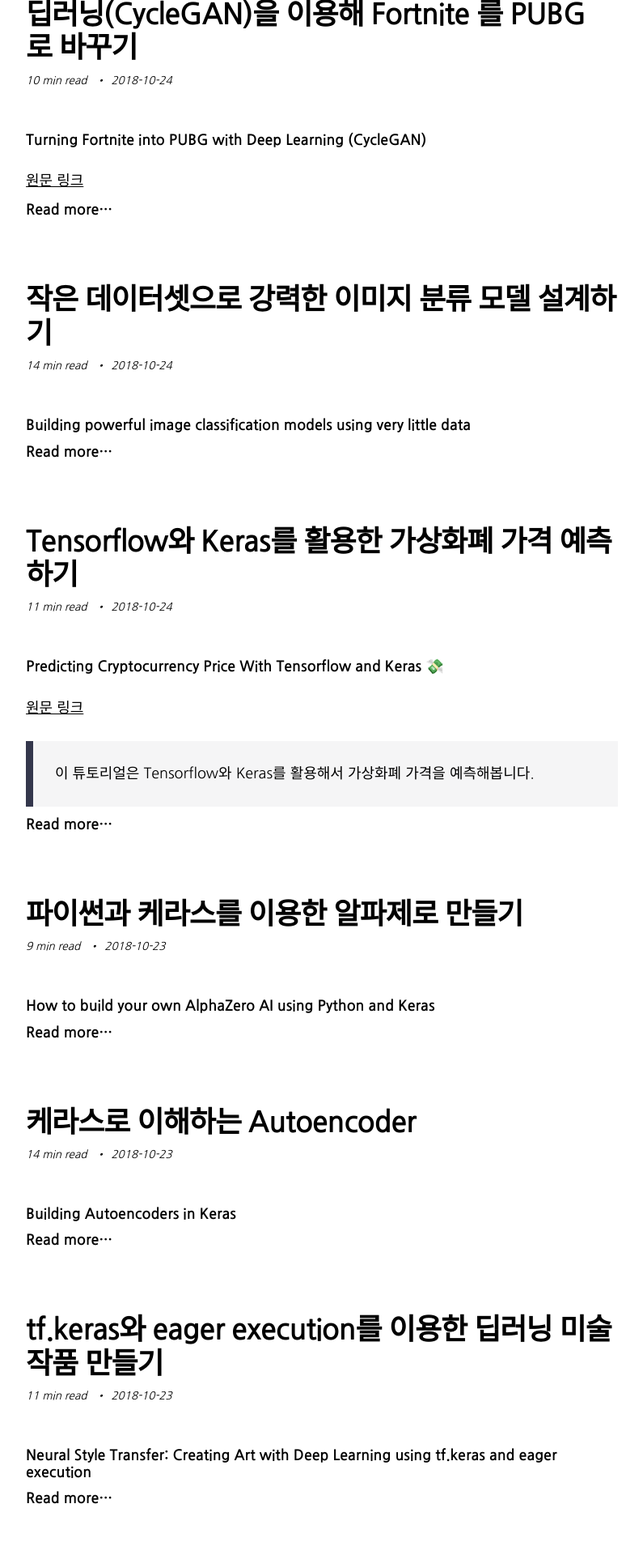
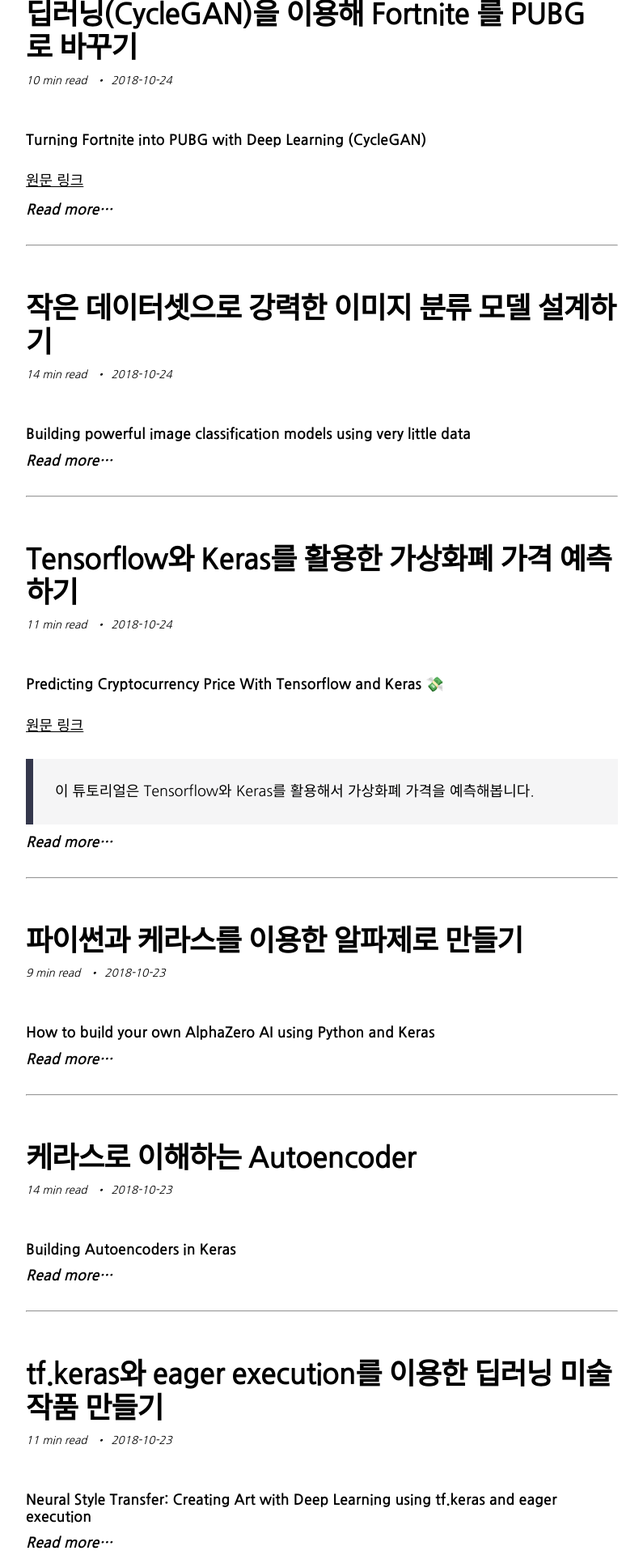
Before and after one commit to KerasKorea/KerasKorea.github.io, a Jekyll site: the page built from index.html, in a window 1280 px wide. Shown: the part 386-2306 px from the top of the page at 81% size, without its empty margins (242-1037 px from the left). Built offline with Jekyll 4.4.1, drawn with Linux system fonts in a browser that asks for light colours; nearby versions of some CDN libraries; the list of posts is cut into pages by our own code.

Commit message:
[서식] 초기 화면 글 구분선 추가 - 리스트에서 글 사이에 구분선을 추가하여 가독성을 높임

```diff
--- a/_includes/entry.html
+++ b/_includes/entry.html
@@ -27,8 +27,9 @@
       {% if entry.excerpt %}
         {{ entry.excerpt | markdownify }}
         <div class="more-link">
-          <a href="{{ entry.url | relative_url }}">{{ site.data.text[site.locale].read_more | default: 'Read More' }}</a>
+          <a href="{{ entry.url | relative_url }}" style="font-style:italic;" >{{ site.data.text[site.locale].read_more | default: 'Read More' }}</a>
         </div>
+        <hr class="horizontal">
       {% endif %}
     </div>
   {% endunless %}
--- a/_sass/so-simple/_entries.scss
+++ b/_sass/so-simple/_entries.scss
@@ -116,6 +116,15 @@
       text-decoration: none;
     }
   }
+
+  .horizontal {
+    background: #fff;
+    padding: 0 0px;
+
+    margin-botoom: 5pm;
+    position: relative;
+    top: 20px;
+  }
 }
 
 /*
```
